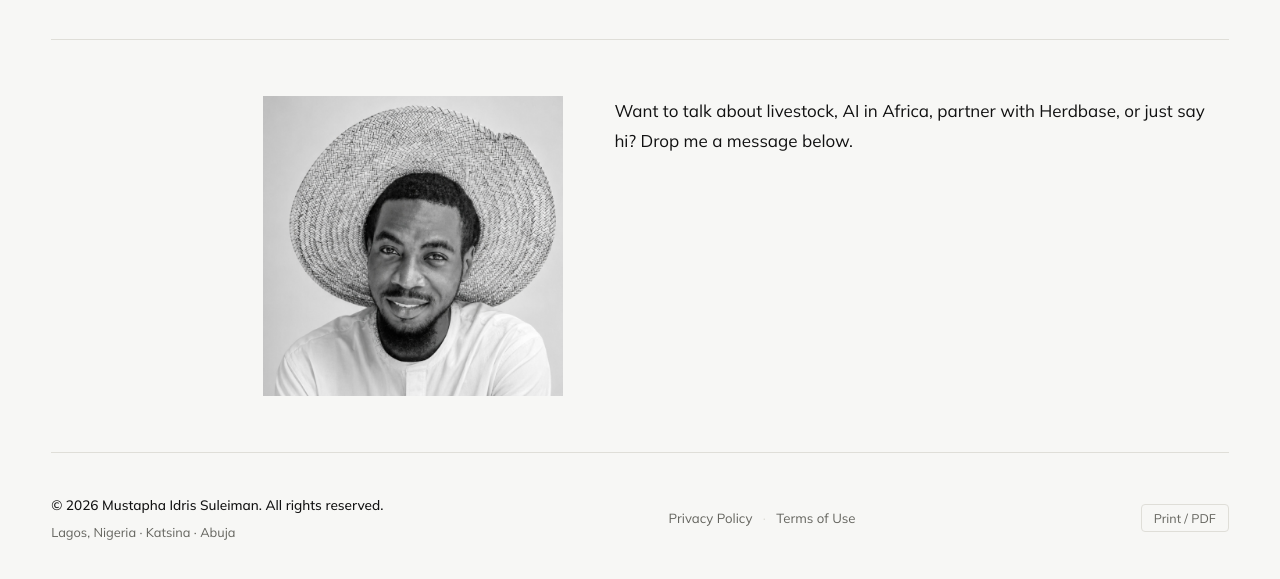
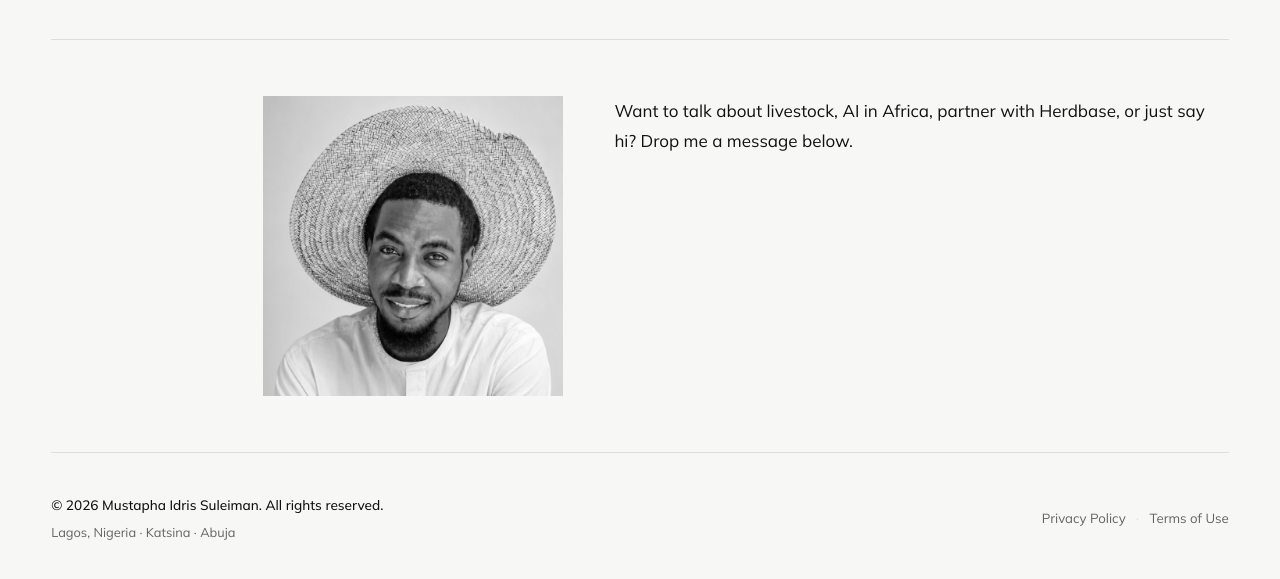
Before and after one commit to mustaphaidrissuleiman/mustaphaidrissuleiman.github.io, a website: page index.html in a window 1280 px wide. Shown: the part 8994-9573 px from the top of the page. Drawn offline with nearby package versions, Linux system fonts and the light colour scheme.

Commit message:
chore: remove Print/PDF button from footers and styles

```diff
--- a/index.html
+++ b/index.html
@@ -495,9 +495,6 @@
         <span class="footer-sep" aria-hidden="true">&middot;</span>
         <a href="terms.html" class="footer-link">Terms of Use</a>
       </div>
-      <div class="footer-right">
-        <button class="print-btn" onclick="window.print()" title="Print this monograph / Save as PDF">Print / PDF</button>
-      </div>
     </footer>
   </div>
 
--- a/styles.css
+++ b/styles.css
@@ -1057,28 +1057,6 @@ footer {
   user-select: none;
 }
 
-.footer-right {
-  display: flex;
-  align-items: center;
-}
-
-.print-btn {
-  font-family: var(--sans);
-  font-size: 0.785rem;
-  color: var(--muted);
-  background: transparent;
-  border: 1px solid var(--rule);
-  padding: 5px 12px;
-  border-radius: 4px;
-  cursor: pointer;
-  transition: all 0.15s ease;
-}
-
-.print-btn:hover {
-  color: var(--ink);
-  border-color: var(--ink);
-}
-
 @media (max-width: 640px) {
   footer {
     flex-direction: column;
@@ -1447,8 +1425,7 @@ a:hover .inline-arrow {
   header.top nav,
   .top-right,
   .skip,
-  .copy-pill,
-  .print-btn {
+  .copy-pill {
     display: none !important;
   }
 
```
Also changed, not shown: privacy.html (+0 -3 lines), terms.html (+0 -3 lines).
